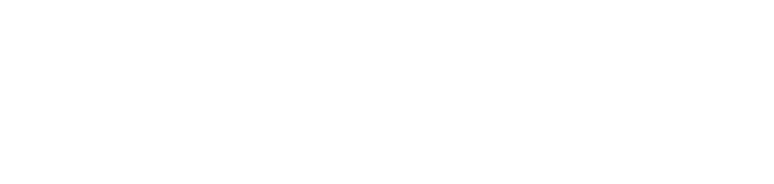
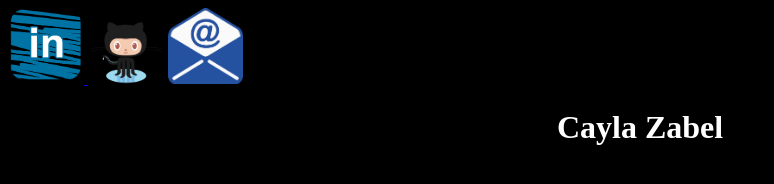
Before and after one commit to caylazabel/portfolio, a plain HTML site: page index.html in a window 1280 px wide. Shown: the whole page, without its empty margins (0-774 px from the left). Drawn offline with Linux system fonts and the light colour scheme.

Commit message:
added links

```diff
--- a/index.html
+++ b/index.html
@@ -2,8 +2,20 @@
 <html>
   <head>
     <meta charset="utf-8">
-    <title></title>
+    <meta name="viewport" content="width=device-width, initial-scale=1">
+    <link rel="stylesheet" href="styles/base.css">
+    <title>My Portfolio</title>
   </head>
+
+  <header>
+<a href="http://www.linkedin.com/in/cayla-zabel-806464a4"> <img src="styles/img/linkedin.png" style="width:6%; height: 6%"> </a>
+<a href="https://github.com/caylazabel"> <img src="styles/img/gitttt.png" style="width:6%; height: 6%"></a>
+<a href="caylazabel@gmail.com"> <img src="styles/img/emaillink.png" style="width:6%; height:6%"></a>
+
+<h1> Cayla Zabel</h1>
+
+  </header>
+
   <body>
 
   </body>
--- /dev/null
+++ b/styles/base.css
@@ -0,0 +1,14 @@
+header {
+  background-color: black;
+  text-decoration: none;
+}
+
+header h1 {
+  color: white;
+  text-align: center;
+}
+
+body {
+  background-color: black;
+  text-decoration: none;
+}
```
Also changed, not shown: styles.css (deleted), styles/img/LINKEDIN.png (added), styles/img/email.jpg (added), styles/img/emaillink.png (added), styles/img/github2.png (added), styles/img/gitttt.png (added), styles/img/linkedIn3.png (added), styles/img/linkedin2.png (added).
